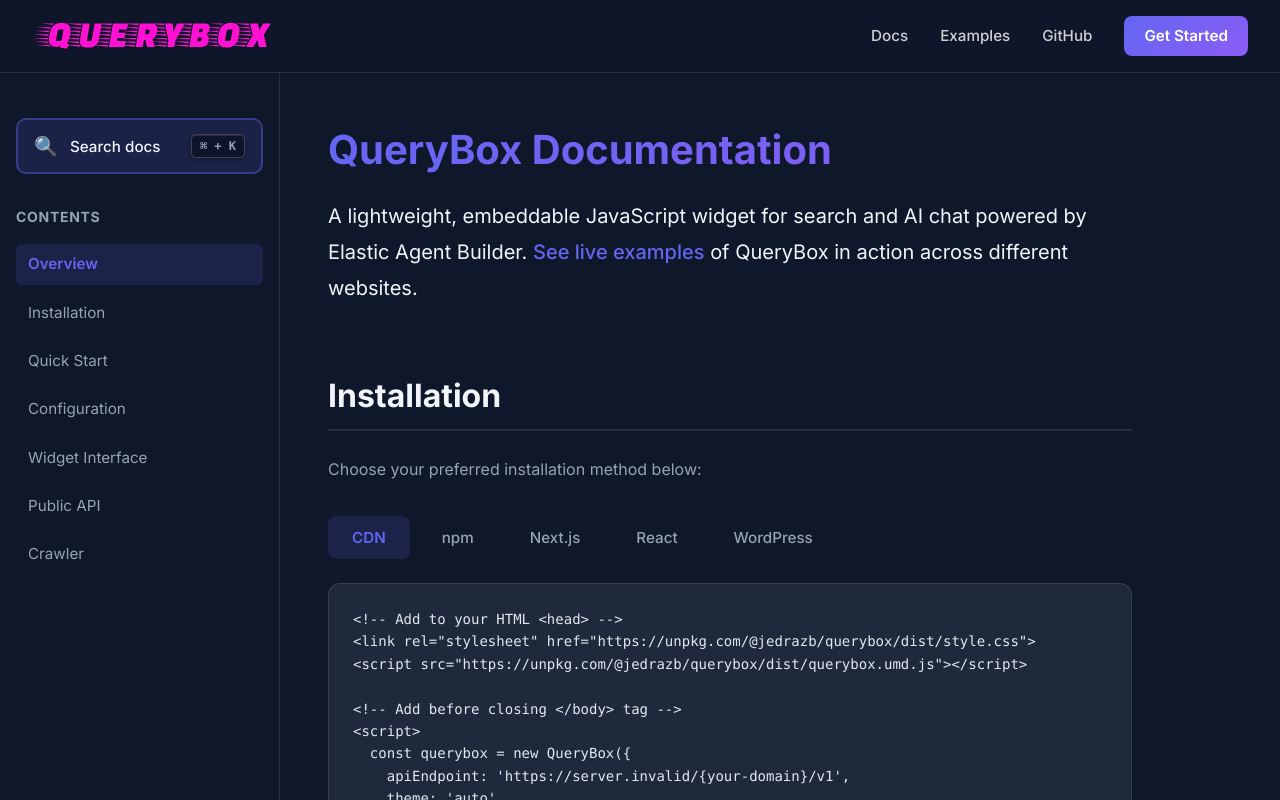
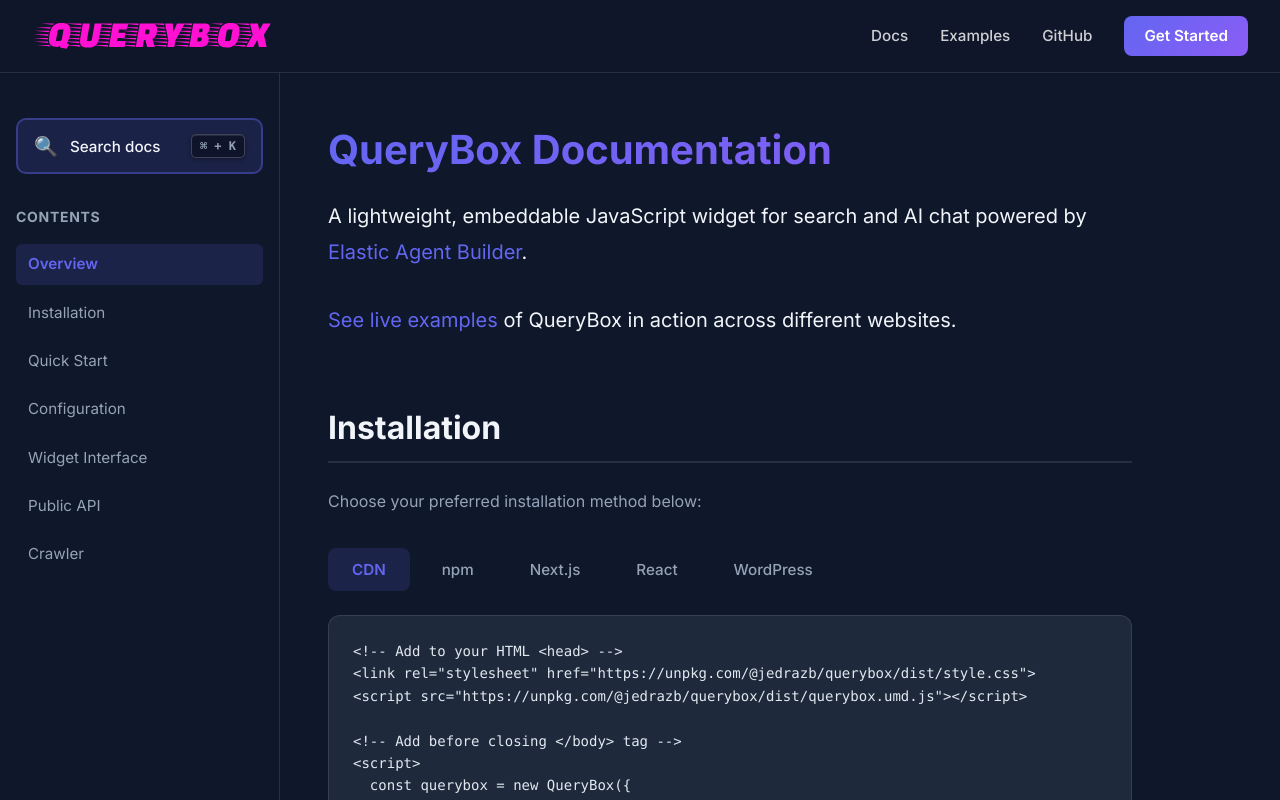
Before and after one commit to jedrazb/querybox, a Next.js app in the folder packages/app/: page /docs in a window 1280 px wide. Shown: the top 800 px of the page. Built offline with nearby package versions, Linux system fonts and the light colour scheme; no server answers.

Commit message:
Add doc links

```diff
--- a/packages/app/src/app/docs/page.tsx
+++ b/packages/app/src/app/docs/page.tsx
@@ -99,11 +99,18 @@
           <h1>QueryBox Documentation</h1>
           <p className={styles.lead}>
             A lightweight, embeddable JavaScript widget for search and AI chat
-            powered by Elastic Agent Builder.{" "}
-            <a href="/examples" className={styles.link}>
-              See live examples
-            </a>{" "}
-            of QueryBox in action across different websites.
+            powered by{" "}
+            <a
+              href="https://www.elastic.co/docs/solutions/search/elastic-agent-builder"
+              target="_blank"
+            >
+              Elastic Agent Builder
+            </a>
+            .
+          </p>
+          <p className={styles.lead}>
+            <a href="/examples">See live examples</a> of QueryBox in action
+            across different websites.
           </p>
         </section>
 
@@ -344,6 +351,17 @@
             page. Re-crawling updates your search index with new or changed
             content.
           </p>
+          <p>
+            Powered by{" "}
+            <a
+              href="https://github.com/elastic/crawler"
+              target="_blank"
+              rel="noopener noreferrer"
+            >
+              Elastic Open Web Crawler
+            </a>
+            .
+          </p>
 
           <h3>Crawler Configuration</h3>
 
```
